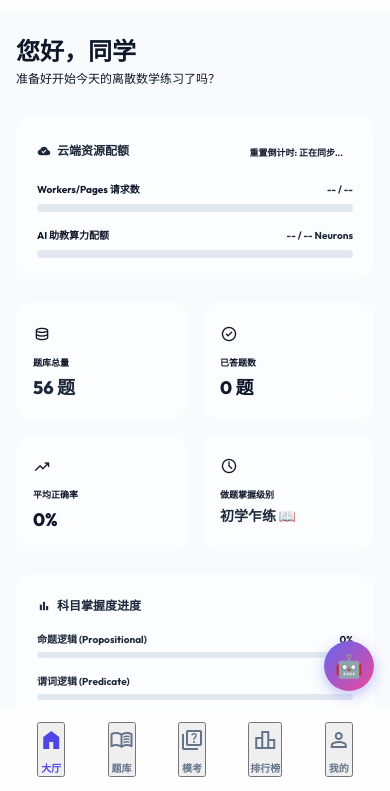
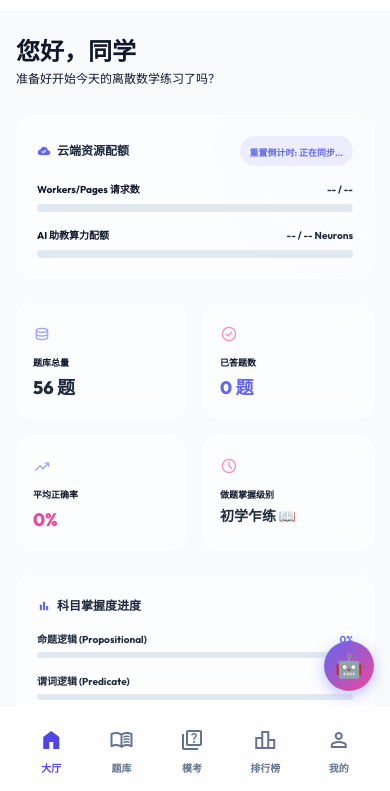
Before and after one commit to cweaty/discrete-math-quiz, a website: page index.html in a window 390 px wide. Shown: the part 53-844 px from the top of the page. Drawn offline with nearby package versions, Linux system fonts and the light colour scheme; no server answers.

Commit message:
fix(mobile): reset mobile nav button borders and fix cloud progress bar colors

```diff
--- a/index.html
+++ b/index.html
@@ -31,6 +31,14 @@
       darkMode: 'class',
       corePlugins: {
         preflight: false,
+      },
+      theme: {
+        extend: {
+          colors: {
+            primary: '#6366f1',
+            secondary: '#ec4899'
+          }
+        }
       }
     }
   </script>
--- a/style.css
+++ b/style.css
@@ -2118,6 +2118,27 @@ tr:nth-child(even) {
     background-color: rgba(195, 192, 255, 0.15) !important;
   }
 
+  /* Mobile Navigation Button Reset to remove borders/boxes */
+  .mobile-nav-btn {
+    background: transparent !important;
+    border: none !important;
+    outline: none !important;
+    padding: 0 !important;
+    margin: 0 !important;
+    cursor: pointer !important;
+    box-shadow: none !important;
+    -webkit-appearance: none !important;
+    -moz-appearance: none !important;
+  }
+
+  /* Quota Progress Bar Colors */
+  .bg-primary {
+    background-color: var(--primary) !important;
+  }
+  .bg-secondary {
+    background-color: var(--accent) !important;
+  }
+
   /* Font Family Mappings to avoid browser defaults */
   .font-display-lg { font-family: 'Inter', system-ui, -apple-system, sans-serif; font-weight: 700; }
   .font-headline-md { font-family: 'Inter', system-ui, -apple-system, sans-serif; font-weight: 600; }
```
